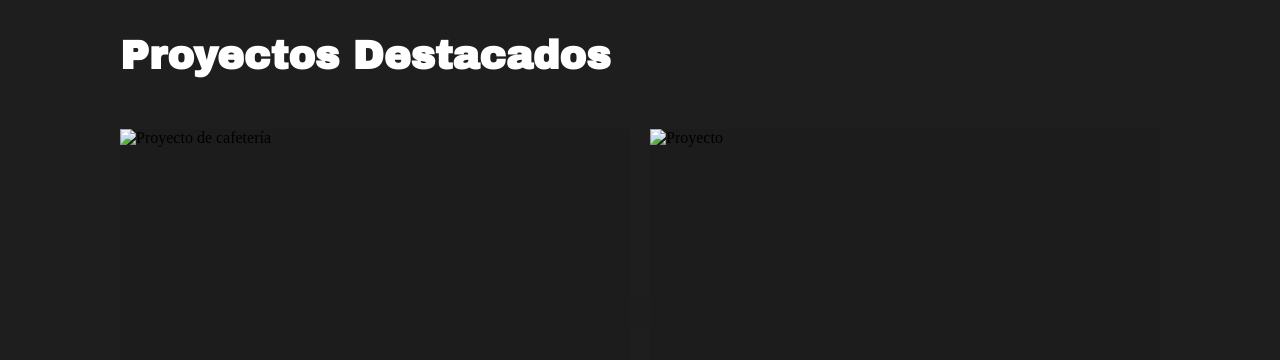
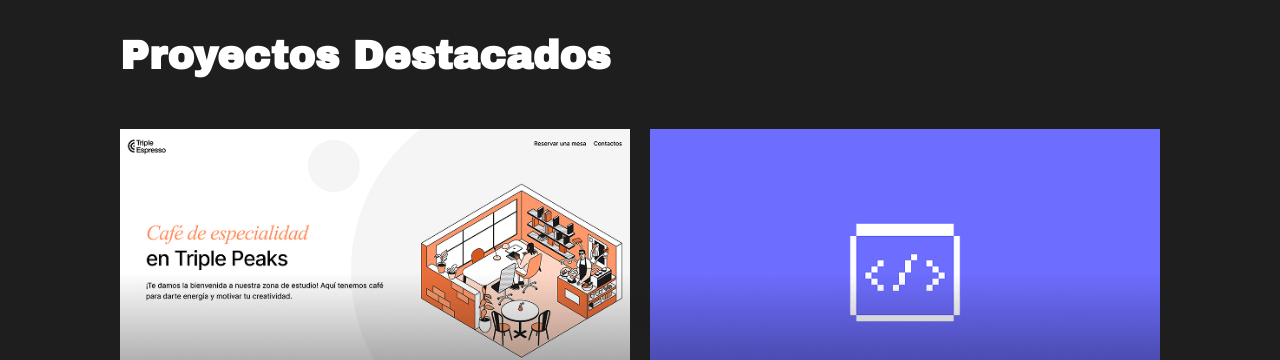
Before and after one commit to Stig-jpg/web_project_portfolio_es, a plain HTML site: page index.html in a window 1280 px wide. Shown: the part 910-1270 px from the top of the page. Drawn offline with Linux system fonts and the light colour scheme; the site is published under a folder, as on GitHub Pages, so addresses that start at the root find nothing.

Commit message:
bug fixes

```diff
--- a/index.html
+++ b/index.html
@@ -99,7 +99,7 @@
         <div class="project-card">
           <div class="project-card__thumbnail-wrapper">
             <img
-              src="/images/cofeeshop_project_img_compressed.png"
+              src="./images/cofeeshop_project_img_compressed.png"
               alt="Proyecto de cafetería"
               class="project-card__thumbnail"
             />
@@ -158,7 +158,7 @@
         <div class="project-card">
           <div class="project-card__thumbnail-wrapper">
             <img
-              src="/images/project_img_compressed.png"
+              src="./images/project_img_compressed.png"
               alt="Proyecto"
               class="project-card__thumbnail"
             />
```
